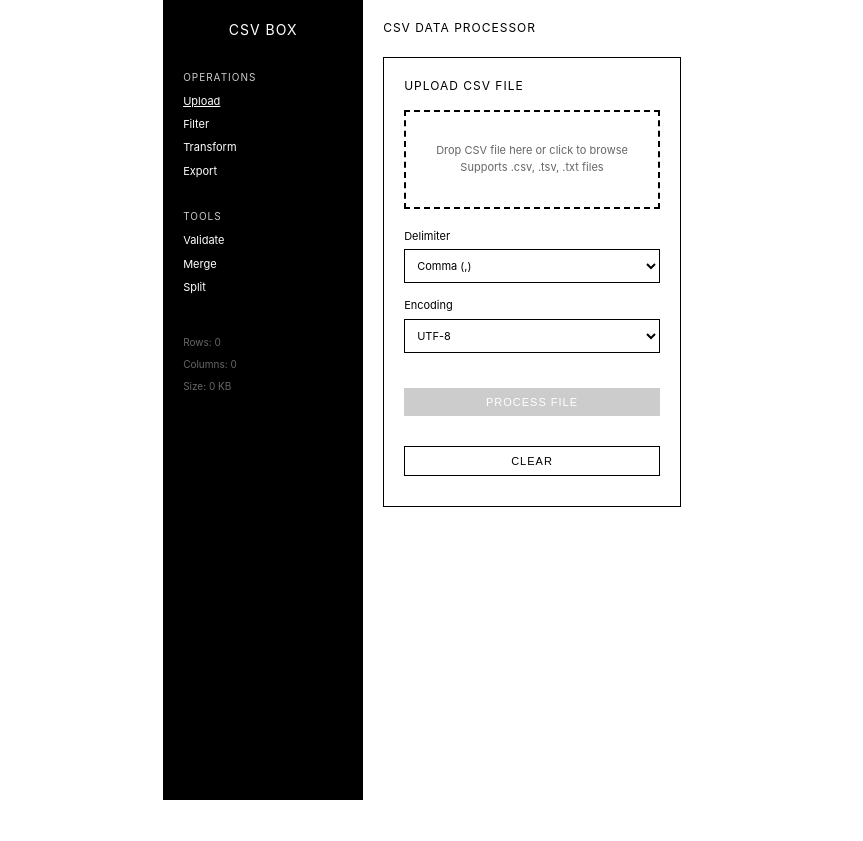
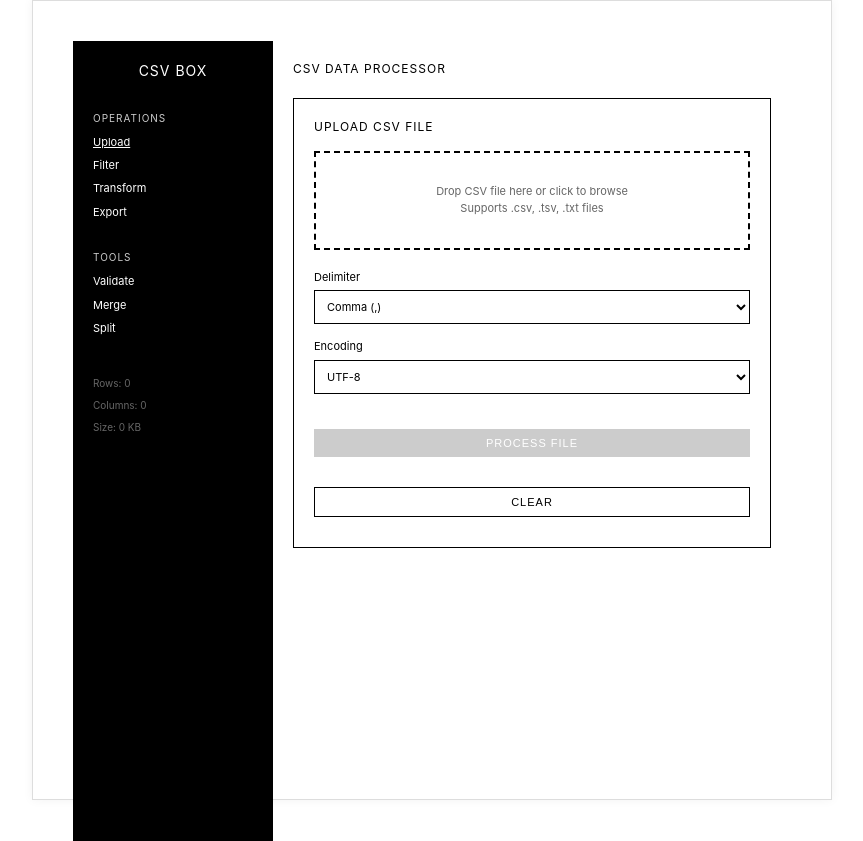
Before and after one commit to shegotthebeat/csvboxer, a Flask app: page / in a window 1280 px wide. Shown: the whole page, without its empty margins (208-1071 px from the left). Before the commit the page ends 800 px from the top, so only its background shows below. Run offline with Flask 3, Linux system fonts and the light colour scheme.

Commit message:
Update style.css

```diff
--- a/static/style.css
+++ b/static/style.css
@@ -10,7 +10,7 @@ body {
     min-height: 100vh;
 }
 
-.main-container {
+.main-container , .container {
     width: 800px;
     max-width: 90%;
     background-color: #fff;
```
